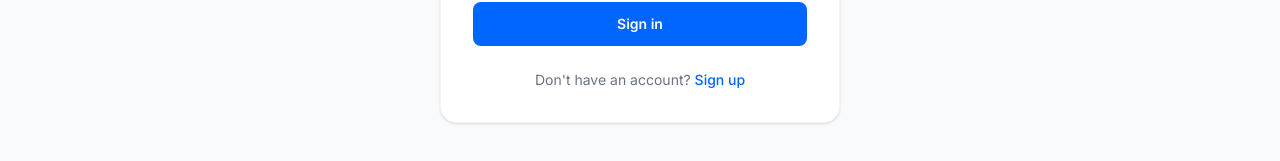
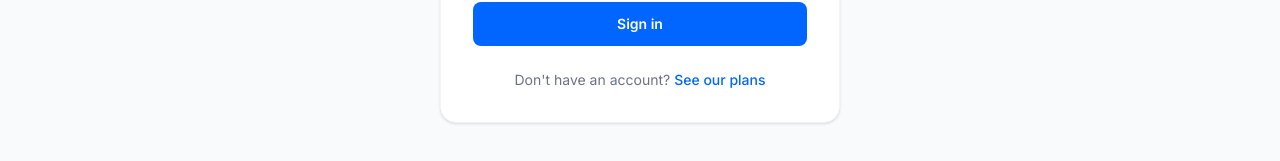
Before and after one commit to lableadmanager-bit/lableadspro-website, a Next.js app: page /database/login in a window 1280 px wide. Shown: the part 552-713 px from the top of the page. Built offline with nearby package versions, Linux system fonts and the light colour scheme; no server answers.

Commit message:
Login page: redirect 'no account' to pricing instead of signup
- 'Don't have an account? See our plans' -> /#pricing
- Login success now redirects to /database/search (not /database hub)

```diff
--- a/src/app/database/login/page.tsx
+++ b/src/app/database/login/page.tsx
@@ -32,7 +32,7 @@ export default function LoginPage() {
       setError(error.message);
       setLoading(false);
     } else {
-      window.location.href = "/database";
+      window.location.href = "/database/search";
     }
   };
 
@@ -136,8 +136,8 @@ export default function LoginPage() {
 
             <p className="text-center text-sm text-[var(--color-gray-500)] mt-6">
               Don&apos;t have an account?{" "}
-              <a href="/database/signup" className="text-[var(--color-brand)] hover:underline font-medium">
-                Sign up
+              <a href="/#pricing" className="text-[var(--color-brand)] hover:underline font-medium">
+                See our plans
               </a>
             </p>
           </div>
```
